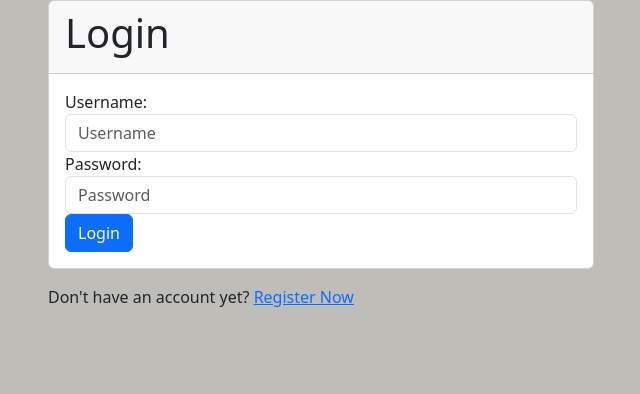
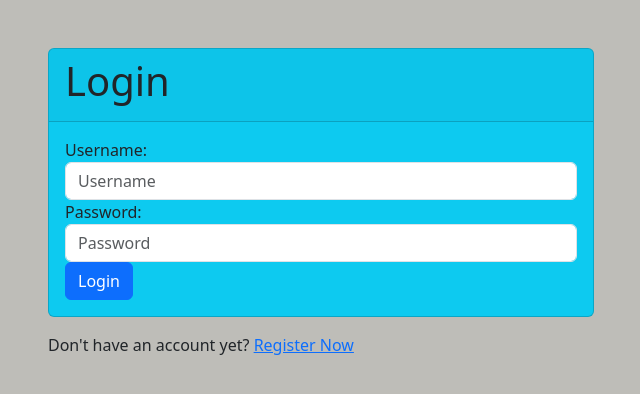
Before and after one commit to aggityayh/proyek-tugas2, a Django app: page /login/ in a window 1280 px wide. Shown: the top 394 px of the page, without its empty margins (319-959 px from the left). Run offline with Django 4.2, Linux system fonts and the light colour scheme.

Commit message:
Tugas 5 done

```diff
--- a/main/templates/login.html
+++ b/main/templates/login.html
@@ -6,10 +6,10 @@
 
 {% block content %}
 
-<div class="container">
+<div class="container my-5">
     <div class="row justify-content-center">
         <div class="col-md-6">
-            <div class="card">
+            <div class="card mx-auto bg-info">
                 <div class="card-header">
                     <h1 class="card-title">Login</h1>
                 </div>
--- a/templates/base.html
+++ b/templates/base.html
@@ -20,6 +20,10 @@
             body {
                 background-color: #bebdb8;
             }
+
+            .table tbody tr:last-child {
+            background-color: aqua; /* Ganti dengan warna latar belakang yang diinginkan */
+            }
         </style>
 
     </head>
```
Also changed, not shown: main/templates/main.html (line endings or trailing spaces).
